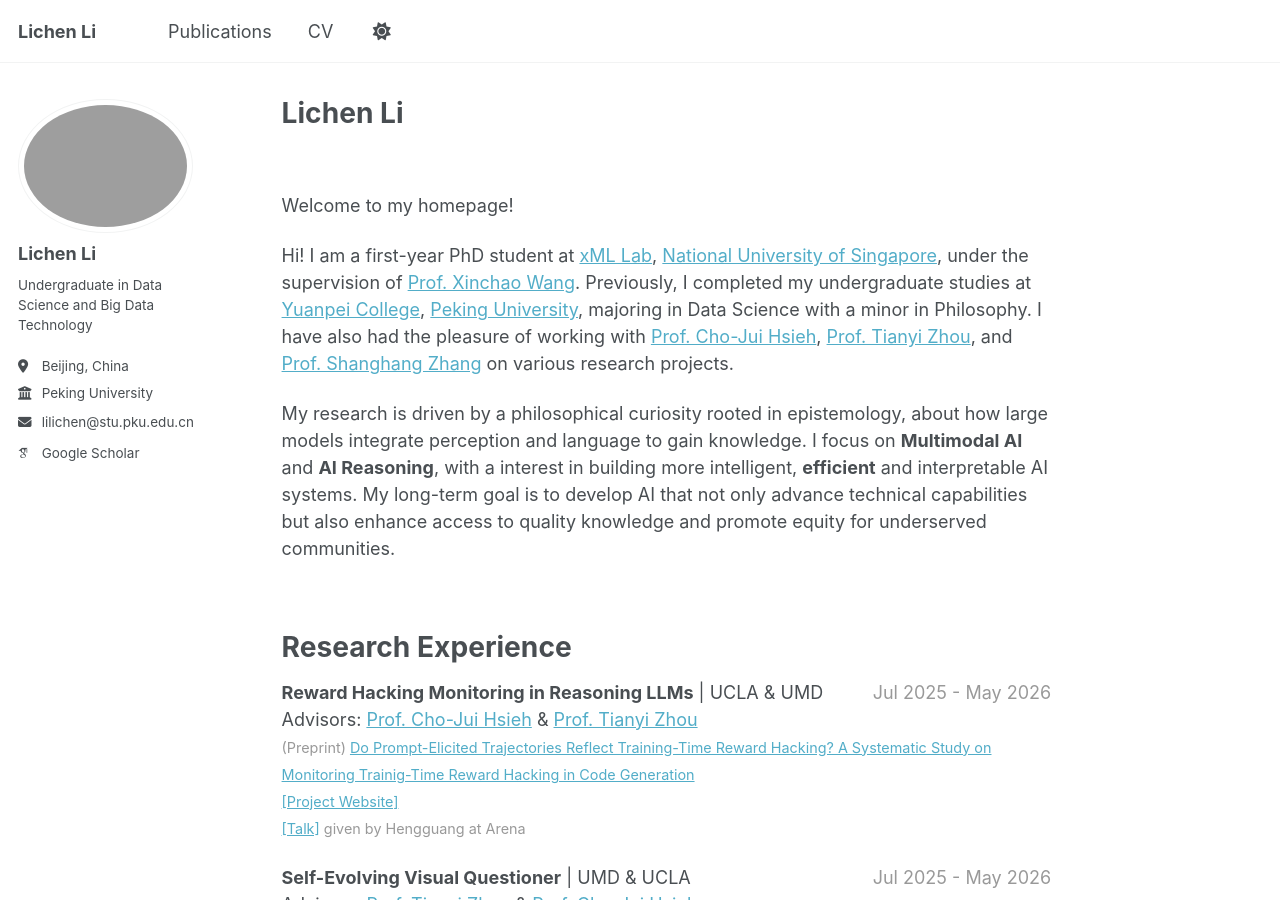
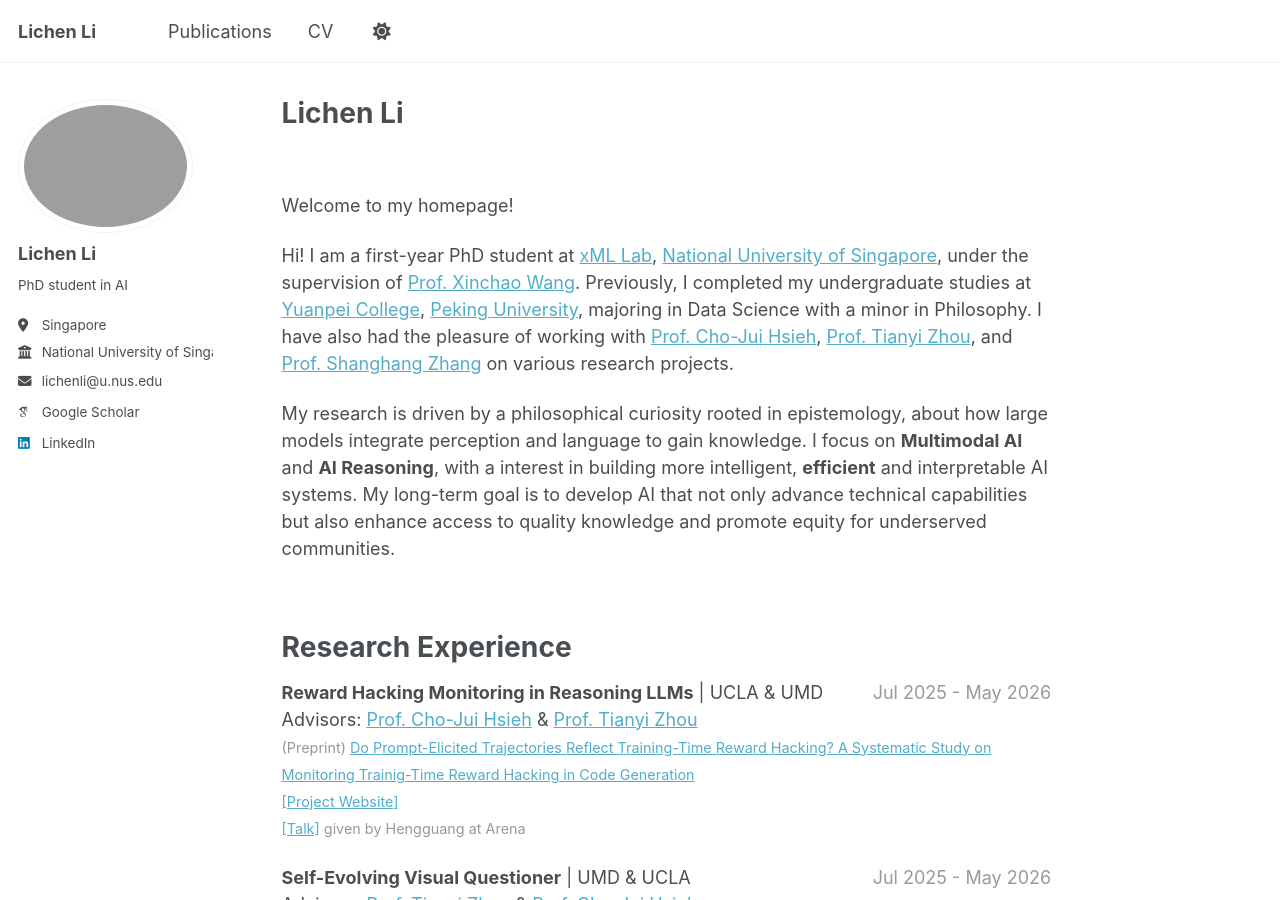
Before and after one commit to LichenLillc/LichenLillc.github.io, a Jekyll site: the page built from _pages/about.md, in a window 1280 px wide and 900 px high. Built offline with Jekyll 4.4.1, drawn with Linux system fonts in a browser that asks for light colours; some web fonts are replaced; a script that is not in the unit is left out.

Commit message:
Update personal details in _config.yml
Updated personal information including description, bio, location, employer, and email.

```diff
--- a/_config.yml
+++ b/_config.yml
@@ -12,7 +12,7 @@ site_theme               : "default" # Currently available options are "default"
 title                    : "Lichen Li"
 title_separator          : "-"
 name                     : &name "Lichen Li"
-description              : &description "Lichen Li's academic homepage. Undergraduate student in Peking University."   # Update this with a general description of your site, this is the default if not overridden by a page
+description              : &description "Lichen Li's academic homepage. PhD student at National University of Singapore."   # Update this with a general description of your site, this is the default if not overridden by a page
 url                      : "https://lichenlillc.github.io" # The base hostname & protocol for your site e.g. "https://[your GitHub username].github.io",
                                                            # or if you already have some other page hosted on Github then use "https://[your GitHub username].github.io/[Your Repo Name]"
 baseurl                  : "" # the subpath of your site, e.g. "/blog"
@@ -26,11 +26,11 @@ author:
   avatar           : "profile_20230401_1.png"
   name             : "Lichen Li"
   pronouns         : # "he/his"
-  bio              : "Undergraduate in Data Science and Big Data Technology"
-  location         : "Beijing, China"
-  employer         : "Peking University"
+  bio              : "PhD student in AI"
+  location         : "Singapore"
+  employer         : "National University of Singapore"
   uri              : # URL
-  email            : "lilichen@stu.pku.edu.cn"
+  email            : "lichenli@u.nus.edu"
 
   # Academic websites
   academia         : # URL
@@ -63,7 +63,7 @@ author:
   keybase          : # Username
   instagram        : # Username
   lastfm           : # Username
-  linkedin         : # Username
+  linkedin         : Lichen Li
   mastodon         : # URL
   medium           : # URL
   pinterest        : # Username
```
